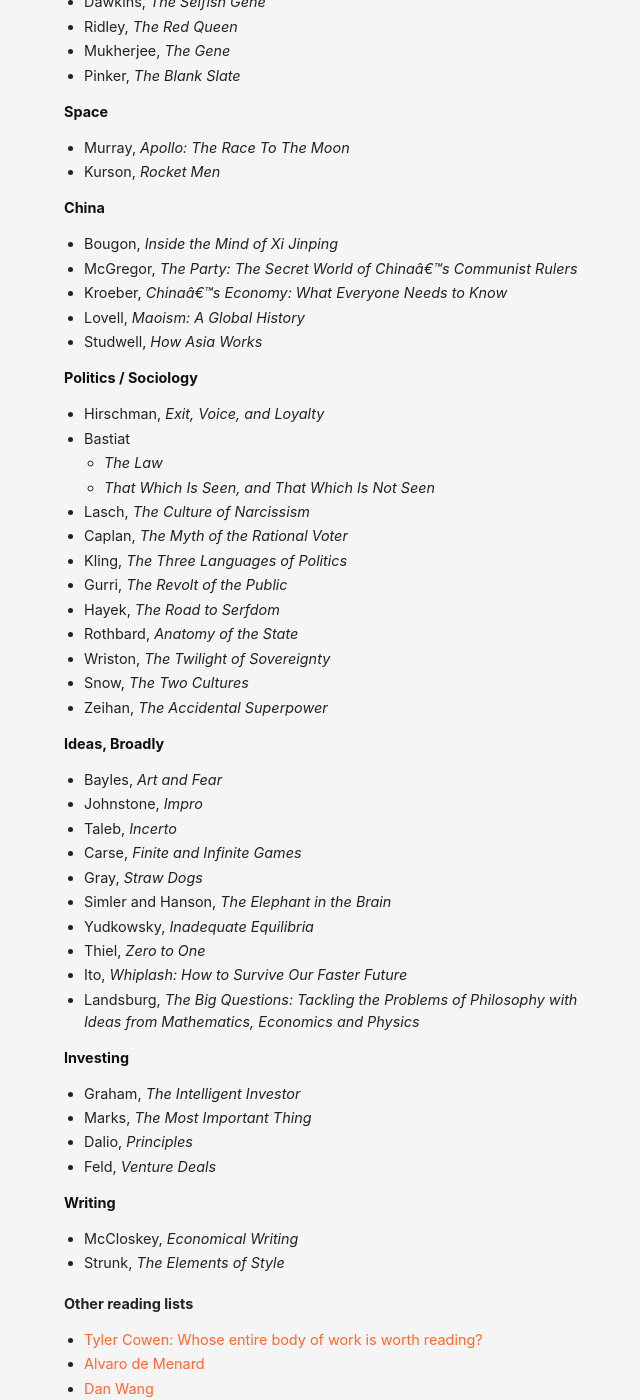
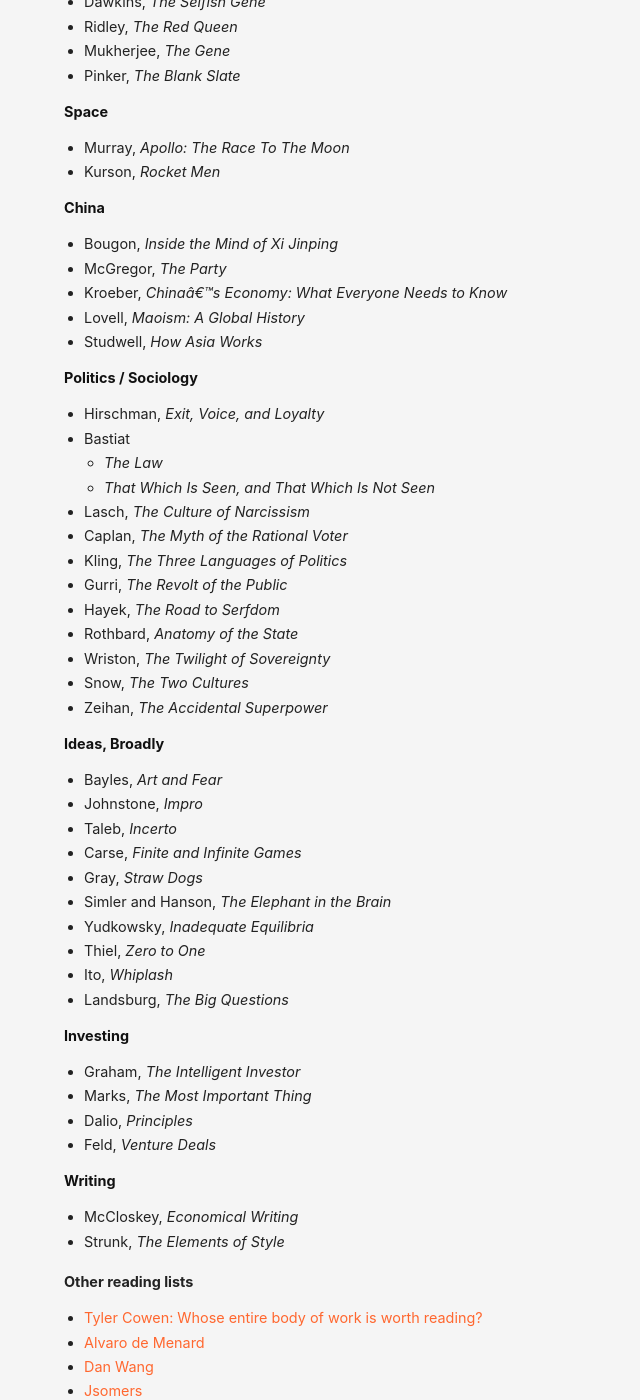
Before and after one commit to danschlz/danschulz.github.io, a Jekyll site: the page built from books.md, in a window 1280 px wide and 1400 px high, scrolled down 5173 px. Shown: the whole window, without its empty margins (296-936 px from the left). Built offline with Jekyll 4.4.1, drawn with Linux system fonts in a browser that asks for light colours; some of the changed text lies outside the part shown.

Commit message:
Update books.md

```diff
--- a/books.md
+++ b/books.md
@@ -110,7 +110,7 @@ Jump to:
 - Thorndike Jr., _The Outsiders_
 - Thorp, _A Man for All Markets_
 - Burrough, _Barbarians at the Gate_
-- Rich and Janos, _Skunk Works: A Personal Memoir of My Years of Lockheed_
+- Rich and Janos, _Skunk Works_
 - Hoffman, _American Icon: Alan Mulally and the Fight to Save Ford Motor Company_
 - Levy, _To Pixar and Beyond_
 - Coulombe, _Becoming Trader Joe_
@@ -217,7 +217,7 @@ Jump to:
 
 **China** <a name="china"></a>
 - Bougon, _Inside the Mind of Xi Jinping_
-- McGregor, _The Party: The Secret World of China's Communist Rulers_
+- McGregor, _The Party_
 - Kroeber, _China's Economy: What Everyone Needs to Know_
 - Lovell, _Maoism: A Global History_
 - Studwell, _How Asia Works_
@@ -246,8 +246,8 @@ Jump to:
 - Simler and Hanson, _The Elephant in the Brain_
 - Yudkowsky, _Inadequate Equilibria_
 - Thiel, _Zero to One_
-- Ito, _Whiplash: How to Survive Our Faster Future_
-- Landsburg, _The Big Questions: Tackling the Problems of Philosophy with Ideas from Mathematics, Economics and Physics_
+- Ito, _Whiplash_
+- Landsburg, _The Big Questions_
 
 **Investing** <a name="investing"></a>
 - Graham, _The Intelligent Investor_
```
